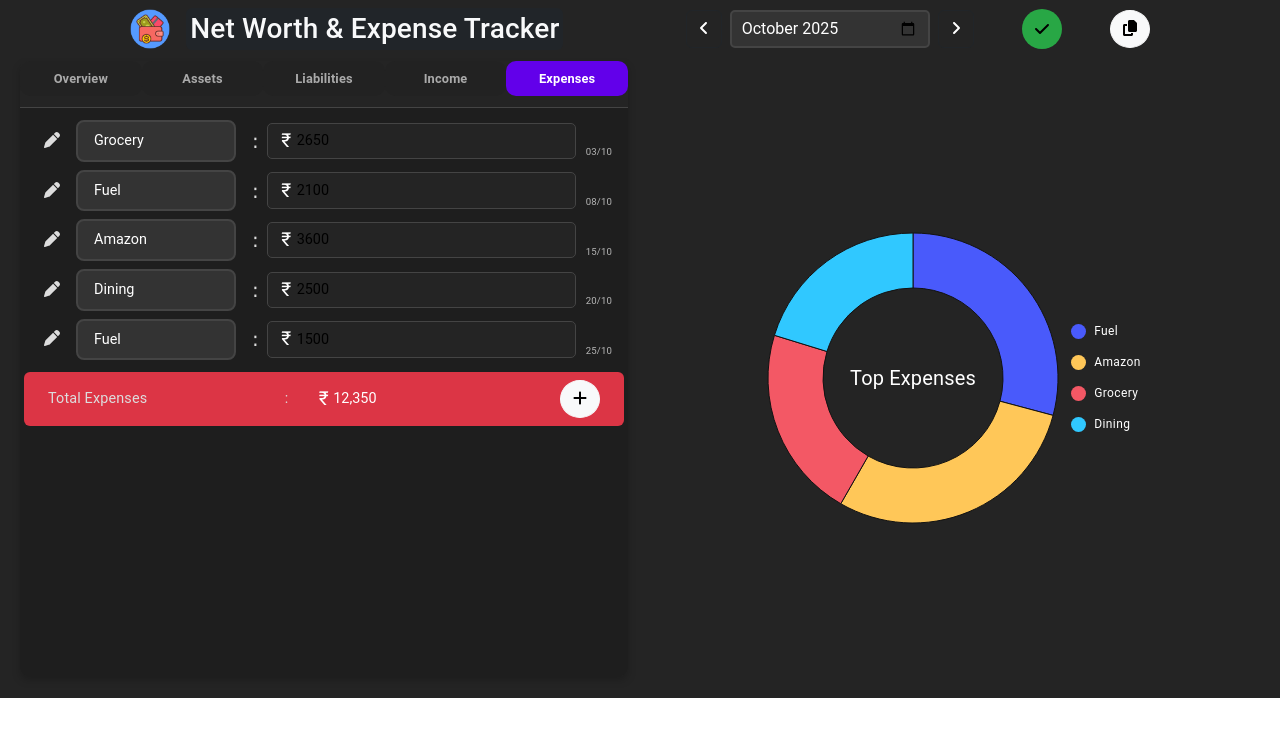
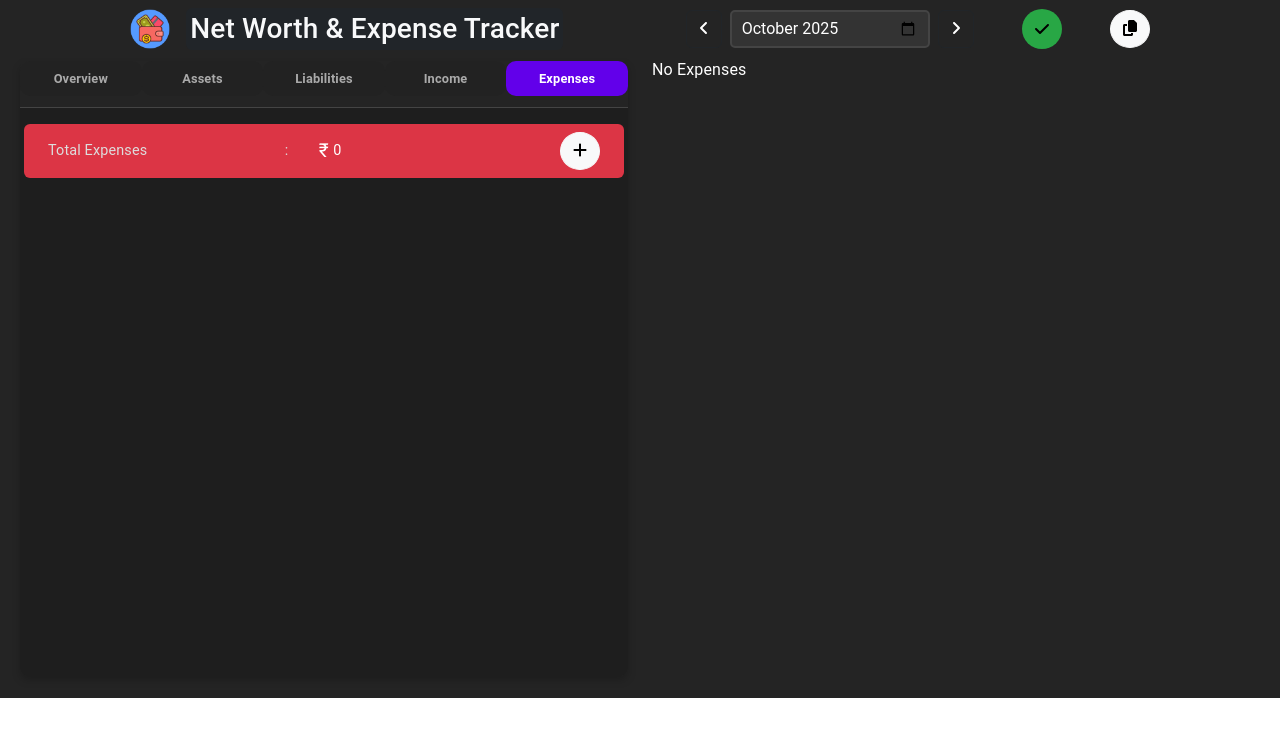
Before and after one commit to Sam1655/Expense-Tracker, a React (Vite) app: page / in a window 1280 px wide. Shown: the top 736 px of the page. Built offline with nearby package versions, Linux system fonts and the light colour scheme.

Commit message:
Changed Mock Data for 2026 and Added more categories

```diff
--- a/src/NWTracker/Components/MockData.js
+++ b/src/NWTracker/Components/MockData.js
@@ -1,15 +1,15 @@
 export const MOCK_DATA = {
-  "2025-01": {
-    date: "2025-01",
+  "2026-01": {
+    date: "2026-01",
     totalAssets: 1015000,
     totalLiabilities: 2000,
     totalIncome: 70000,
     totalExpenses: 15000,
     expensesFields: [
-      { label: "Grocery", value: "2100", timestamp: "2025-01-05T10:00:00Z" },
-      { label: "Fuel", value: "900", timestamp: "2025-01-10T12:00:00Z" },
-      { label: "Amazon", value: "3100", timestamp: "2025-01-15T15:00:00Z" },
-      { label: "Dining", value: "1400", timestamp: "2025-01-20T18:00:00Z" },
+      { label: "Grocery", value: "2100", timestamp: "2026-01-05T10:00:00Z" },
+      { label: "Fuel", value: "900", timestamp: "2026-01-10T12:00:00Z" },
+      { label: "Amazon", value: "3100", timestamp: "2026-01-15T15:00:00Z" },
+      { label: "Dining", value: "1400", timestamp: "2026-01-20T18:00:00Z" },
     ],
     netWorth: 1013000,
     income: {
@@ -43,18 +43,18 @@ export const MOCK_DATA = {
     netWorthRet: 1022000,
   },
 
-  "2025-02": {
-    date: "2025-02",
+  "2026-02": {
+    date: "2026-02",
     totalAssets: 1023000,
     totalLiabilities: 2300,
     totalIncome: 69000,
     totalExpenses: 15800,
     expensesFields: [
-      { label: "Grocery", value: "2300", timestamp: "2025-02-03T09:00:00Z" },
-      { label: "Fuel", value: "1400", timestamp: "2025-02-08T14:00:00Z" },
-      { label: "Amazon", value: "2600", timestamp: "2025-02-15T13:00:00Z" },
-      { label: "Dining", value: "2000", timestamp: "2025-02-20T19:00:00Z" },
-      { label: "Snacks", value: "900", timestamp: "2025-02-25T16:00:00Z" },
+      { label: "Grocery", value: "2300", timestamp: "2026-02-03T09:00:00Z" },
+      { label: "Fuel", value: "1400", timestamp: "2026-02-08T14:00:00Z" },
+      { label: "Amazon", value: "2600", timestamp: "2026-02-15T13:00:00Z" },
+      { label: "Dining", value: "2000", timestamp: "2026-02-20T19:00:00Z" },
+      { label: "Snacks", value: "900", timestamp: "2026-02-25T16:00:00Z" },
     ],
     netWorth: 1020700,
     income: {
@@ -88,18 +88,18 @@ export const MOCK_DATA = {
     netWorthRet: 1029500,
   },
 
-  "2025-03": {
-    date: "2025-03",
+  "2026-03": {
+    date: "2026-03",
     totalAssets: 1019000,
     totalLiabilities: 2600,
     totalIncome: 74000,
     totalExpenses: 14900,
     expensesFields: [
-      { label: "Grocery", value: "1900", timestamp: "2025-03-05T10:00:00Z" },
-      { label: "Fuel", value: "1600", timestamp: "2025-03-10T11:00:00Z" },
-      { label: "Amazon", value: "2900", timestamp: "2025-03-15T14:00:00Z" },
-      { label: "Dining", value: "1500", timestamp: "2025-03-20T18:00:00Z" },
-      { label: "Snacks", value: "1000", timestamp: "2025-03-25T16:00:00Z" },
+      { label: "Grocery", value: "1900", timestamp: "2026-03-05T10:00:00Z" },
+      { label: "Fuel", value: "1600", timestamp: "2026-03-10T11:00:00Z" },
+      { label: "Amazon", value: "2900", timestamp: "2026-03-15T14:00:00Z" },
+      { label: "Dining", value: "1500", timestamp: "2026-03-20T18:00:00Z" },
+      { label: "Snacks", value: "1000", timestamp: "2026-03-25T16:00:00Z" },
     ],
     netWorth: 1016400,
     income: {
@@ -133,17 +133,17 @@ export const MOCK_DATA = {
     netWorthRet: 1025000,
   },
 
-  "2025-04": {
-    date: "2025-04",
+  "2026-04": {
+    date: "2026-04",
     totalAssets: 1027000,
     totalLiabilities: 2100,
     totalIncome: 76000,
     totalExpenses: 17500,
     expensesFields: [
-      { label: "Fuel", value: "1800", timestamp: "2025-04-03T12:00:00Z" },
-      { label: "Grocery", value: "2550", timestamp: "2025-04-10T09:00:00Z" },
-      { label: "Amazon", value: "3500", timestamp: "2025-04-15T13:00:00Z" },
-      { label: "Dining", value: "1750", timestamp: "2025-04-20T18:00:00Z" },
+      { label: "Fuel", value: "1800", timestamp: "2026-04-03T12:00:00Z" },
+      { label: "Grocery", value: "2550", timestamp: "2026-04-10T09:00:00Z" },
+      { label: "Amazon", value: "3500", timestamp: "2026-04-15T13:00:00Z" },
+      { label: "Dining", value: "1750", timestamp: "2026-04-20T18:00:00Z" },
     ],
     netWorth: 1024900,
     income: {
@@ -177,18 +177,18 @@ export const MOCK_DATA = {
     netWorthRet: 1033000,
   },
 
-  "2025-05": {
-    date: "2025-05",
+  "2026-05": {
+    date: "2026-05",
     totalAssets: 1034000,
     totalLiabilities: 2600,
     totalIncome: 75000,
     totalExpenses: 18200,
     expensesFields: [
-      { label: "Fuel", value: "1700", timestamp: "2025-05-05T11:00:00Z" },
-      { label: "Grocery", value: "2650", timestamp: "2025-05-10T10:00:00Z" },
-      { label: "Amazon", value: "3350", timestamp: "2025-05-15T14:00:00Z" },
-      { label: "Dining", value: "2200", timestamp: "2025-05-20T19:00:00Z" },
-      { label: "Fuel", value: "1300", timestamp: "2025-05-25T15:00:00Z" },
+      { label: "Fuel", value: "1700", timestamp: "2026-05-05T11:00:00Z" },
+      { label: "Grocery", value: "2650", timestamp: "2026-05-10T10:00:00Z" },
+      { label: "Amazon", value: "3350", timestamp: "2026-05-15T14:00:00Z" },
+      { label: "Dining", value: "2200", timestamp: "2026-05-20T19:00:00Z" },
+      { label: "Fuel", value: "1300", timestamp: "2026-05-25T15:00:00Z" },
     ],
     netWorth: 1031400,
     income: {
@@ -222,18 +222,18 @@ export const MOCK_DATA = {
     netWorthRet: 1039000,
   },
 
-  "2025-06": {
-    date: "2025-06",
+  "2026-06": {
+    date: "2026-06",
     totalAssets: 1029000,
     totalLiabilities: 2400,
     totalIncome: 78000,
     totalExpenses: 16800,
     expensesFields: [
-      { label: "Grocery", value: "2500", timestamp: "2025-06-03T09:00:00Z" },
-      { label: "Fuel", value: "1500", timestamp: "2025-06-08T12:00:00Z" },
-      { label: "Amazon", value: "3600", timestamp: "2025-06-15T15:00:00Z" },
-      { label: "Dining", value: "2100", timestamp: "2025-06-20T18:00:00Z" },
-      { label: "Grocery", value: "1100", timestamp: "2025-06-25T16:00:00Z" },
+      { label: "Grocery", value: "2500", timestamp: "2026-06-03T09:00:00Z" },
+      { label: "Fuel", value: "1500", timestamp: "2026-06-08T12:00:00Z" },
+      { label: "Amazon", value: "3600", timestamp: "2026-06-15T15:00:00Z" },
+      { label: "Dining", value: "2100", timestamp: "2026-06-20T18:00:00Z" },
+      { label: "Grocery", value: "1100", timestamp: "2026-06-25T16:00:00Z" },
     ],
     netWorth: 1026600,
     income: {
@@ -267,17 +267,17 @@ export const MOCK_DATA = {
     netWorthRet: 1023000,
   },
 
-  "2025-07": {
-    date: "2025-07",
+  "2026-07": {
+    date: "2026-07",
     totalAssets: 1041000,
     totalLiabilities: 2800,
     totalIncome: 79000,
     totalExpenses: 19000,
     expensesFields: [
-      { label: "Fuel", value: "1750", timestamp: "2025-07-03T10:00:00Z" },
-      { label: "Grocery", value: "2950", timestamp: "2025-07-08T12:00:00Z" },
-      { label: "Amazon", value: "3700", timestamp: "2025-07-15T13:00:00Z" },
-      { label: "Dining", value: "2250", timestamp: "2025-07-20T19:00:00Z" },
+      { label: "Fuel", value: "1750", timestamp: "2026-07-03T10:00:00Z" },
+      { label: "Grocery", value: "2950", timestamp: "2026-07-08T12:00:00Z" },
+      { label: "Amazon", value: "3700", timestamp: "2026-07-15T13:00:00Z" },
+      { label: "Dining", value: "2250", timestamp: "2026-07-20T19:00:00Z" },
     ],
     netWorth: 1038200,
     income: {
@@ -311,18 +311,18 @@ export const MOCK_DATA = {
     netWorthRet: 1047000,
   },
 
-  "2025-08": {
-    date: "2025-08",
+  "2026-08": {
+    date: "2026-08",
     totalAssets: 1038000,
     totalLiabilities: 2500,
     totalIncome: 76500,
     totalExpenses: 17200,
     expensesFields: [
-      { label: "Grocery", value: "2600", timestamp: "2025-08-03T11:00:00Z" },
-      { label: "Fuel", value: "1900", timestamp: "2025-08-08T14:00:00Z" },
-      { label: "Amazon", value: "3400", timestamp: "2025-08-15T15:00:00Z" },
-      { label: "Dining", value: "2300", timestamp: "2025-08-20T18:00:00Z" },
-      { label: "Snacks", value: "700", timestamp: "2025-08-25T16:00:00Z" },
+      { label: "Grocery", value: "2600", timestamp: "2026-08-03T11:00:00Z" },
+      { label: "Fuel", value: "1900", timestamp: "2026-08-08T14:00:00Z" },
+      { label: "Amazon", value: "3400", timestamp: "2026-08-15T15:00:00Z" },
+      { label: "Dining", value: "2300", timestamp: "2026-08-20T18:00:00Z" },
+      { label: "Snacks", value: "700", timestamp: "2026-08-25T16:00:00Z" },
     ],
     netWorth: 1035500,
     income: {
@@ -356,18 +356,18 @@ export const MOCK_DATA = {
     netWorthRet: 1043000,
   },
 
-  "2025-09": {
-    date: "2025-09",
+  "2026-09": {
+    date: "2026-09",
     totalAssets: 1052000,
     totalLiabilities: 2900,
     totalIncome: 80500,
     totalExpenses: 18800,
     expensesFields: [
-      { label: "Fuel", value: "2000", timestamp: "2025-09-03T09:00:00Z" },
-      { label: "Grocery", value: "2800", timestamp: "2025-09-08T10:00:00Z" },
-      { label: "Amazon", value: "3800", timestamp: "2025-09-15T14:00:00Z" },
-      { label: "Dining", value: "2400", timestamp: "2025-09-20T19:00:00Z" },
-      { label: "Snacks", value: "900", timestamp: "2025-09-25T15:00:00Z" },
+      { label: "Fuel", value: "2000", timestamp: "2026-09-03T09:00:00Z" },
+      { label: "Grocery", value: "2800", timestamp: "2026-09-08T10:00:00Z" },
+      { label: "Amazon", value: "3800", timestamp: "2026-09-15T14:00:00Z" },
+      { label: "Dining", value: "2400", timestamp: "2026-09-20T19:00:00Z" },
+      { label: "Snacks", value: "900", timestamp: "2026-09-25T15:00:00Z" },
     ],
     netWorth: 1049100,
     income: {
@@ -401,18 +401,18 @@ export const MOCK_DATA = {
     netWorthRet: 1059000,
   },
 
-  "2025-10": {
-    date: "2025-10",
+  "2026-10": {
+    date: "2026-10",
     totalAssets: 1045000,
     totalLiabilities: 3100,
     totalIncome: 82000,
     totalExpenses: 17800,
     expensesFields: [
-      { label: "Grocery", value: "2650", timestamp: "2025-10-03T09:00:00Z" },
-      { label: "Fuel", value: "2100", timestamp: "2025-10-08T11:00:00Z" },
-      { label: "Amazon", value: "3600", timestamp: "2025-10-15T14:00:00Z" },
-      { label: "Dining", value: "2500", timestamp: "2025-10-20T19:00:00Z" },
-      { label: "Fuel", value: "1500", timestamp: "2025-10-25T16:00:00Z" },
+      { label: "Grocery", value: "2650", timestamp: "2026-10-03T09:00:00Z" },
+      { label: "Fuel", value: "2100", timestamp: "2026-10-08T11:00:00Z" },
+      { label: "Amazon", value: "3600", timestamp: "2026-10-15T14:00:00Z" },
+      { label: "Dining", value: "2500", timestamp: "2026-10-20T19:00:00Z" },
+      { label: "Fuel", value: "1500", timestamp: "2026-10-25T16:00:00Z" },
     ],
     netWorth: 1041900,
     income: {
@@ -446,17 +446,17 @@ export const MOCK_DATA = {
     netWorthRet: 1050000,
   },
 
-  "2025-11": {
-    date: "2025-11",
+  "2026-11": {
+    date: "2026-11",
     totalAssets: 1058000,
     totalLiabilities: 2700,
     totalIncome: 79500,
     totalExpenses: 16500,
     expensesFields: [
-      { label: "Fuel", value: "2000", timestamp: "2025-11-03T09:00:00Z" },
-      { label: "Grocery", value: "3100", timestamp: "2025-11-08T10:00:00Z" },
-      { label: "Amazon", value: "3300", timestamp: "2025-11-15T14:00:00Z" },
-      { label: "Dining", value: "2200", timestamp: "2025-11-20T19:00:00Z" },
+      { label: "Fuel", value: "2000", timestamp: "2026-11-03T09:00:00Z" },
+      { label: "Grocery", value: "3100", timestamp: "2026-11-08T10:00:00Z" },
+      { label: "Amazon", value: "3300", timestamp: "2026-11-15T14:00:00Z" },
+      { label: "Dining", value: "2200", timestamp: "2026-11-20T19:00:00Z" },
     ],
     netWorth: 1055300,
     income: {
@@ -490,18 +490,18 @@ export const MOCK_DATA = {
     netWorthRet: 1064000,
   },
 
-  "2025-12": {
-    date: "2025-12",
+  "2026-12": {
+    date: "2026-12",
     totalAssets: 1069000,
     totalLiabilities: 3300,
     totalIncome: 83000,
     totalExpenses: 21000,
     expensesFields: [
-      { label: "Grocery", value: "3400", timestamp: "2025-12-03T09:00:00Z" },
-      { label: "Fuel", value: "2200", timestamp: "2025-12-08T12:00:00Z" },
-      { label: "Amazon", value: "4200", timestamp: "2025-12-15T14:00:00Z" },
-      { label: "Dining", value: "2500", timestamp: "2025-12-20T19:00:00Z" },
-      { label: "Snacks", value: "1000", timestamp: "2025-12-25T16:00:00Z" },
+      { label: "Grocery", value: "3400", timestamp: "2026-12-03T09:00:00Z" },
+      { label: "Fuel", value: "2200", timestamp: "2026-12-08T12:00:00Z" },
+      { label: "Amazon", value: "4200", timestamp: "2026-12-15T14:00:00Z" },
+      { label: "Dining", value: "2500", timestamp: "2026-12-20T19:00:00Z" },
+      { label: "Snacks", value: "1000", timestamp: "2026-12-25T16:00:00Z" },
     ],
     netWorth: 1065700,
     income: {
--- a/src/NWTracker/constants.js
+++ b/src/NWTracker/constants.js
@@ -38,6 +38,7 @@ export const EXPENSE_TYPES = [
   "Select",
   "Amazon",
   "BlinkIt",
+  "Bike",
   "Cash Withdrawl",
   "Flipkart",
   "Food",
@@ -49,10 +50,13 @@ export const EXPENSE_TYPES = [
   "Movie",
   "Myntra",
   "OTT",
+  "Party",
   "Petrol",
   "Rapido",
   "Salon",
   "Swiggy",
+  "Skin Care",
+  "Toll",
   "Uber/Ola",
   "Utility/Bill",
   "Vacation",
```
